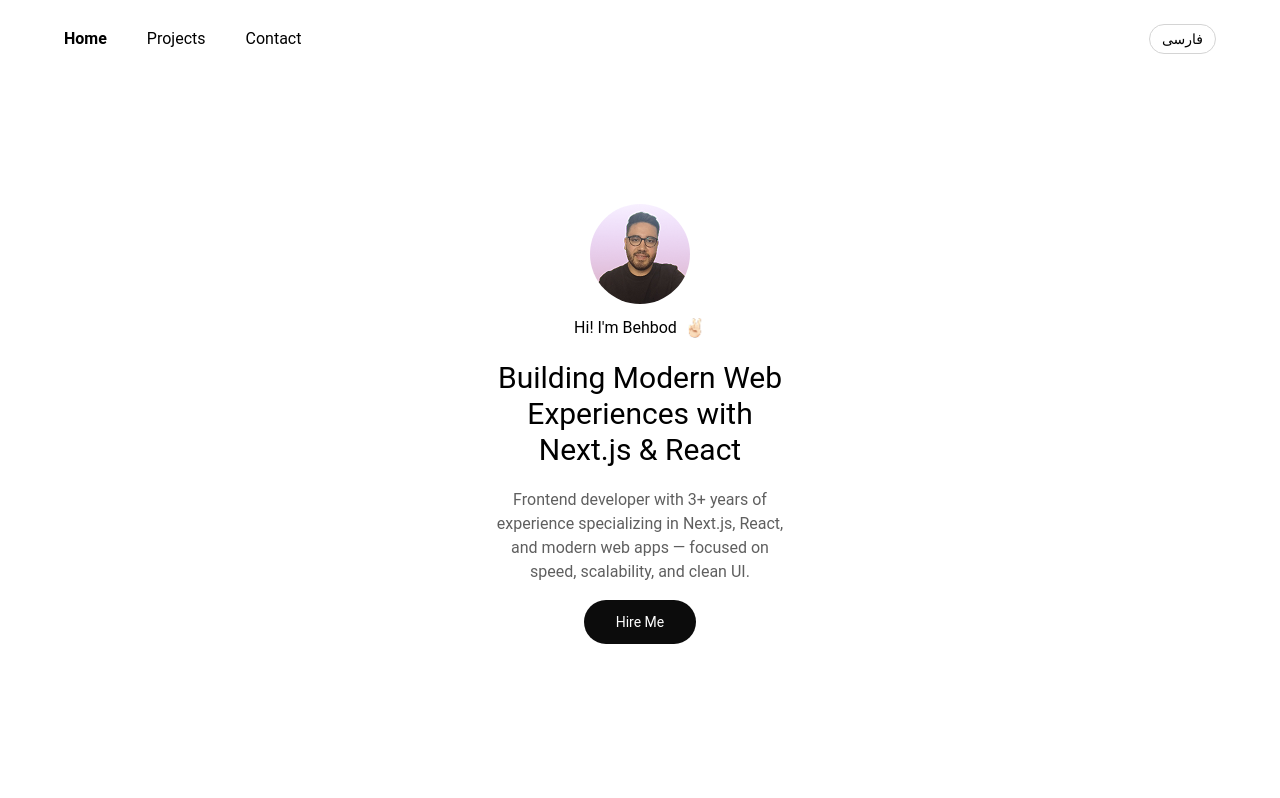
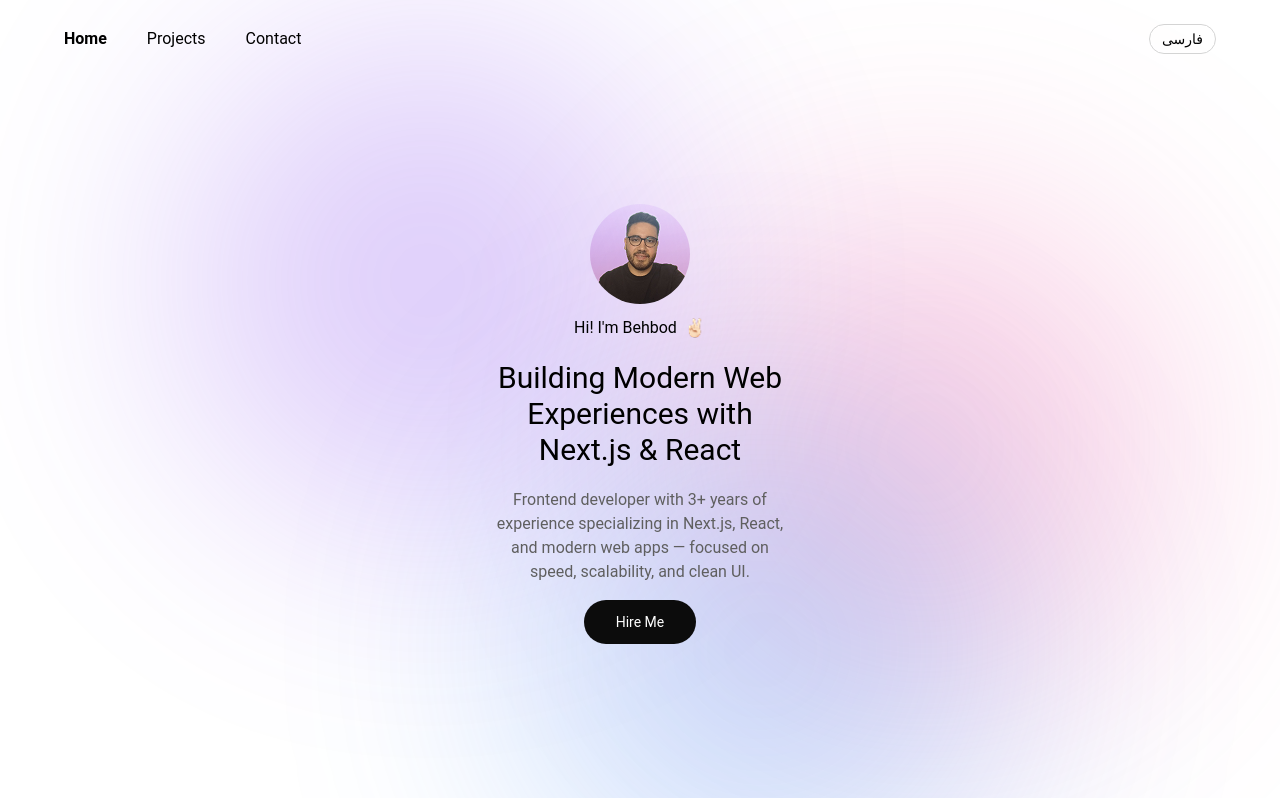
Before and after one commit to behbehi/behbod-resume, a Next.js app: page / in a window 1280 px wide. Shown: the top 798 px of the page. Built offline with nearby package versions, Linux system fonts and the light colour scheme.

Commit message:
feat: update the bg

```diff
--- a/app/globals.css
+++ b/app/globals.css
@@ -123,3 +123,46 @@
     display: none;
   }
 }
+
+@keyframes float {
+  0% {
+    transform: translate(0, 0);
+  }
+  50% {
+    transform: translate(50px, -50px);
+  }
+  100% {
+    transform: translate(0, 0);
+  }
+}
+
+.orb {
+  position: fixed;
+  width: 500px;
+  height: 500px;
+  border-radius: 50%;
+  filter: blur(120px);
+  z-index: -1;
+  opacity: 0.5;
+  animation: float 12s ease-in-out infinite;
+}
+
+.orb-purple {
+  background: rgba(124, 58, 237, 0.5);
+  top: 10%;
+  left: 10%;
+}
+
+.orb-pink {
+  background: rgba(236, 72, 153, 0.5);
+  bottom: 10%;
+  right: 10%;
+  animation-delay: 3s;
+}
+
+.orb-blue {
+  background: rgba(59, 130, 246, 0.5);
+  top: 50%;
+  left: 40%;
+  animation-delay: 6s;
+}
--- a/app/layout.tsx
+++ b/app/layout.tsx
@@ -19,6 +19,9 @@
       <body className="py-6">
         <LanguageProvider>
           <Header />
+          <div className="orb orb-purple" />
+          <div className="orb orb-pink" />
+          <div className="orb orb-blue" />
           {children}
           <Footer />
         </LanguageProvider>
```
